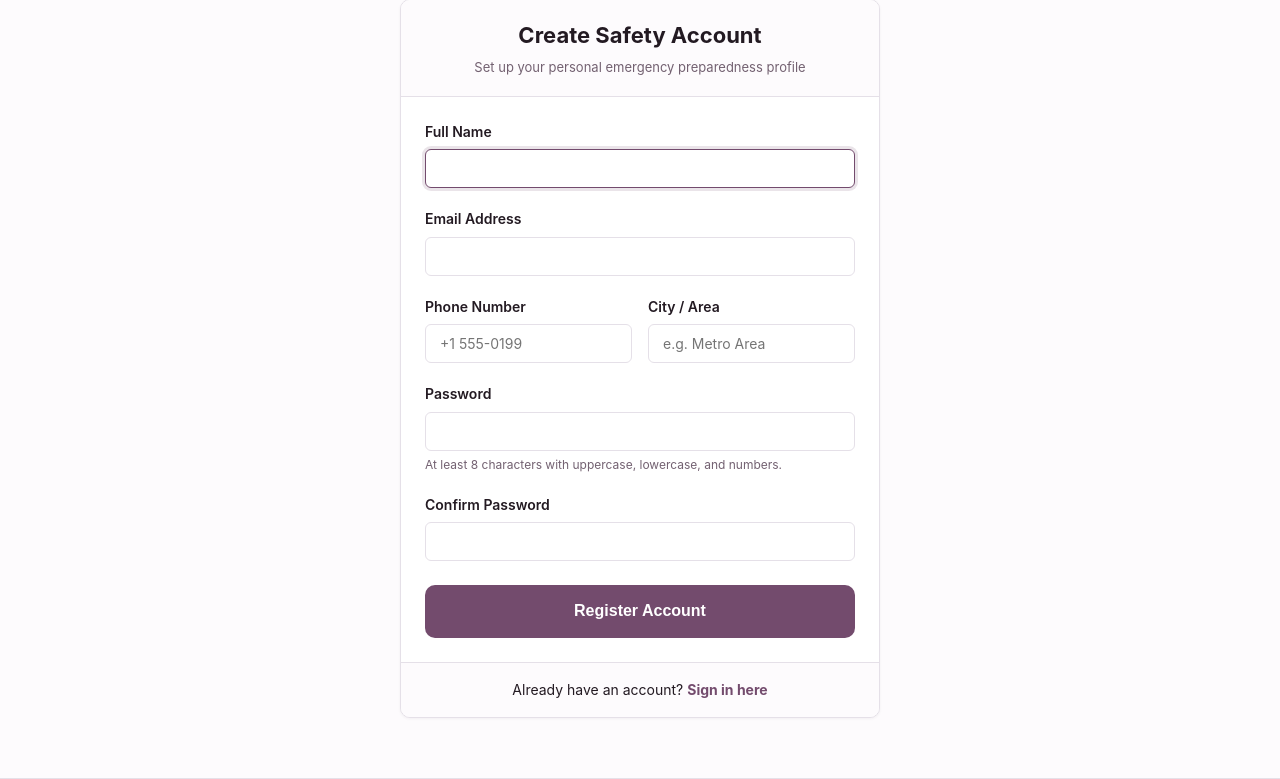
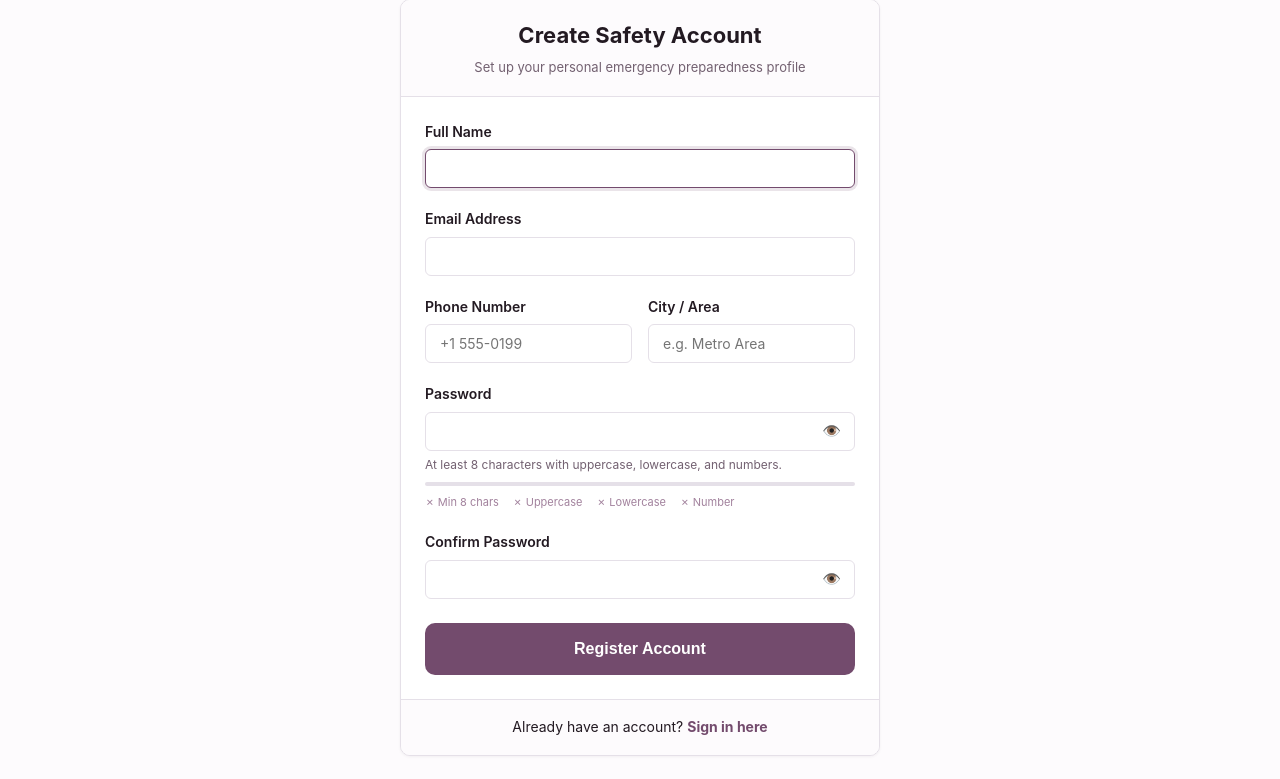
Before and after one commit to sheema3733/women_safety_platform, a Flask app: page /register in a window 1280 px wide. Shown: the part 116-895 px from the top of the page. Run offline with Flask 3, Linux system fonts and the light colour scheme.

Commit message:
feat(frontend): enhance auth forms with password toggles, live strength meter, and accessibility

```diff
--- a/app/static/css/components.css
+++ b/app/static/css/components.css
@@ -192,6 +192,106 @@
   outline: none;
   border-color: var(--color-primary);
   box-shadow: 0 0 0 3px rgba(115, 75, 109, 0.15);
+}
+
+.form-control.is-invalid {
+  border-color: var(--color-muted-coral);
+  background-color: #fff9f8;
+}
+
+.form-control.is-valid {
+  border-color: var(--color-forest-mint);
+}
+
+.password-input-wrapper {
+  position: relative;
+  display: flex;
+  align-items: center;
+}
+
+.password-input-wrapper .form-control {
+  padding-right: 44px;
+}
+
+.btn-toggle-password {
+  position: absolute;
+  right: 6px;
+  background: transparent;
+  border: none;
+  cursor: pointer;
+  padding: 6px 8px;
+  font-size: 15px;
+  color: var(--color-secondary-text);
+  border-radius: var(--radius-sm);
+  display: flex;
+  align-items: center;
+  justify-content: center;
+  transition: var(--transition);
+}
+
+.btn-toggle-password:hover {
+  color: var(--color-primary);
+  background-color: var(--color-primary-light);
+}
+
+/* Password Strength Meter & Live Checklist */
+.password-strength-meter {
+  margin-top: 8px;
+}
+
+.strength-bar {
+  height: 4px;
+  width: 100%;
+  background-color: var(--color-border);
+  border-radius: var(--radius-full);
+  overflow: hidden;
+  margin-bottom: 8px;
+}
+
+.strength-fill {
+  height: 100%;
+  width: 0%;
+  transition: width 0.25s ease, background-color 0.25s ease;
+}
+
+.strength-fill.weak {
+  width: 25%;
+  background-color: var(--color-muted-coral);
+}
+
+.strength-fill.fair {
+  width: 50%;
+  background-color: #e5983b;
+}
+
+.strength-fill.good {
+  width: 75%;
+  background-color: #5b9b7d;
+}
+
+.strength-fill.strong {
+  width: 100%;
+  background-color: var(--color-forest-mint);
+}
+
+.strength-checklist {
+  display: flex;
+  flex-wrap: wrap;
+  gap: 6px 14px;
+  font-size: 11px;
+  color: var(--color-muted);
+}
+
+.strength-checklist .rule-item {
+  display: inline-flex;
+  align-items: center;
+  gap: 3px;
+  transition: color 0.2s ease;
+}
+
+.strength-checklist .rule-item.valid {
+  color: var(--color-forest-mint);
+  font-weight: 600;
 }
 
 .form-error {
--- a/app/static/js/app.js
+++ b/app/static/js/app.js
@@ -20,6 +20,97 @@ document.addEventListener("DOMContentLoaded", () => {
     }, 6000);
   });
 
+  // Show/Hide Password Toggle
+  document.querySelectorAll(".btn-toggle-password").forEach(btn => {
+    btn.addEventListener("click", () => {
+      const targetId = btn.getAttribute("data-toggle-target");
+      const input = document.getElementById(targetId);
+      if (input) {
+        if (input.type === "password") {
+          input.type = "text";
+          btn.textContent = "🙈";
+          btn.setAttribute("aria-label", "Hide password");
+        } else {
+          input.type = "password";
+          btn.textContent = "👁️";
+          btn.setAttribute("aria-label", "Show password");
+        }
+      }
+    });
+  });
+
+  // Registration Live Password Policy & Strength Meter
+  const regPassword = document.getElementById("password");
+  const regConfirm = document.getElementById("confirm_password");
+  const strengthFill = document.getElementById("strength-fill");
+  const ruleLength = document.getElementById("rule-length");
+  const ruleUpper = document.getElementById("rule-upper");
+  const ruleLower = document.getElementById("rule-lower");
+  const ruleNumber = document.getElementById("rule-number");
+  const matchStatus = document.getElementById("confirm-match-status");
+
+  if (regPassword && strengthFill) {
+    const updateStrength = () => {
+      const val = regPassword.value || "";
+      const hasLength = val.length >= 8;
+      const hasUpper = /[A-Z]/.test(val);
+      const hasLower = /[a-z]/.test(val);
+      const hasNum = /[0-9]/.test(val);
+
+      if (ruleLength) {
+        ruleLength.textContent = hasLength ? "✓ Min 8 chars" : "✗ Min 8 chars";
+        ruleLength.classList.toggle("valid", hasLength);
+      }
+      if (ruleUpper) {
+        ruleUpper.textContent = hasUpper ? "✓ Uppercase" : "✗ Uppercase";
+        ruleUpper.classList.toggle("valid", hasUpper);
+      }
+      if (ruleLower) {
+        ruleLower.textContent = hasLower ? "✓ Lowercase" : "✗ Lowercase";
+        ruleLower.classList.toggle("valid", hasLower);
+      }
+      if (ruleNumber) {
+        ruleNumber.textContent = hasNum ? "✓ Number" : "✗ Number";
+        ruleNumber.classList.toggle("valid", hasNum);
+      }
+
+      const score = [hasLength, hasUpper, hasLower, hasNum].filter(Boolean).length;
+      strengthFill.className = "strength-fill";
+      if (score === 1) strengthFill.classList.add("weak");
+      else if (score === 2) strengthFill.classList.add("fair");
+      else if (score === 3) strengthFill.classList.add("good");
+      else if (score === 4) strengthFill.classList.add("strong");
+    };
+
+    regPassword.addEventListener("input", updateStrength);
+    // Initialize if prefilled
+    if (regPassword.value) updateStrength();
+  }
+
+  if (regConfirm && regPassword && matchStatus) {
+    const checkMatch = () => {
+      if (!regConfirm.value) {
+        matchStatus.style.display = "none";
+        regConfirm.classList.remove("is-valid", "is-invalid");
+        return;
+      }
+      matchStatus.style.display = "block";
+      if (regPassword.value === regConfirm.value) {
+        matchStatus.textContent = "✓ Passwords match";
+        matchStatus.style.color = "var(--color-forest-mint)";
+        regConfirm.classList.add("is-valid");
+        regConfirm.classList.remove("is-invalid");
+      } else {
+        matchStatus.textContent = "✗ Passwords do not match";
+        matchStatus.style.color = "var(--color-muted-coral)";
+        regConfirm.classList.add("is-invalid");
+        regConfirm.classList.remove("is-valid");
+      }
+    };
+    regConfirm.addEventListener("input", checkMatch);
+    regPassword.addEventListener("input", checkMatch);
+  }
+
   // Modal Open/Close Event Handlers
   document.querySelectorAll("[data-modal-target]").forEach(btn => {
     btn.addEventListener("click", (e) => {
@@ -41,6 +132,15 @@ document.addEventListener("DOMContentLoaded", () => {
     backdrop.addEventListener("click", (e) => {
       if (e.target === backdrop) backdrop.classList.remove("open");
     });
+  });
+
+  // Close modal with Escape key
+  document.addEventListener("keydown", (e) => {
+    if (e.key === "Escape") {
+      document.querySelectorAll(".modal-backdrop.open").forEach(modal => {
+        modal.classList.remove("open");
+      });
+    }
   });
 });
 
--- a/app/templates/auth/register.html
+++ b/app/templates/auth/register.html
@@ -22,51 +22,67 @@
 
         <div class="form-group">
           <label class="form-label" for="full_name">Full Name</label>
-          <input type="text" id="full_name" name="full_name" class="form-control" value="{{ form_data.full_name or '' }}" required autofocus>
+          <input type="text" id="full_name" name="full_name" class="form-control {% if errors.full_name %}is-invalid{% endif %}" value="{{ form_data.full_name or '' }}" required autofocus {% if errors.full_name %}aria-describedby="full_name-error" aria-invalid="true"{% endif %}>
           {% if errors.full_name %}
-            <span class="form-error">{{ errors.full_name }}</span>
+            <span class="form-error" id="full_name-error">{{ errors.full_name }}</span>
           {% endif %}
         </div>
 
         <div class="form-group">
           <label class="form-label" for="email">Email Address</label>
-          <input type="email" id="email" name="email" class="form-control" value="{{ form_data.email or '' }}" required autocomplete="email">
+          <input type="email" id="email" name="email" class="form-control {% if errors.email %}is-invalid{% endif %}" value="{{ form_data.email or '' }}" required autocomplete="email" {% if errors.email %}aria-describedby="email-error" aria-invalid="true"{% endif %}>
           {% if errors.email %}
-            <span class="form-error">{{ errors.email }}</span>
+            <span class="form-error" id="email-error">{{ errors.email }}</span>
           {% endif %}
         </div>
 
         <div style="display: grid; grid-template-columns: 1fr 1fr; gap: 16px;">
           <div class="form-group">
             <label class="form-label" for="phone">Phone Number</label>
-            <input type="tel" id="phone" name="phone" class="form-control" value="{{ form_data.phone or '' }}" placeholder="+1 555-0199">
+            <input type="tel" id="phone" name="phone" class="form-control {% if errors.phone %}is-invalid{% endif %}" value="{{ form_data.phone or '' }}" placeholder="+1 555-0199" {% if errors.phone %}aria-describedby="phone-error" aria-invalid="true"{% endif %}>
             {% if errors.phone %}
-              <span class="form-error">{{ errors.phone }}</span>
+              <span class="form-error" id="phone-error">{{ errors.phone }}</span>
             {% endif %}
           </div>
           <div class="form-group">
             <label class="form-label" for="city">City / Area</label>
-            <input type="text" id="city" name="city" class="form-control" value="{{ form_data.city or '' }}" placeholder="e.g. Metro Area">
+            <input type="text" id="city" name="city" class="form-control {% if errors.city %}is-invalid{% endif %}" value="{{ form_data.city or '' }}" placeholder="e.g. Metro Area" {% if errors.city %}aria-describedby="city-error" aria-invalid="true"{% endif %}>
             {% if errors.city %}
-              <span class="form-error">{{ errors.city }}</span>
+              <span class="form-error" id="city-error">{{ errors.city }}</span>
             {% endif %}
           </div>
         </div>
 
         <div class="form-group">
           <label class="form-label" for="password">Password</label>
-          <input type="password" id="password" name="password" class="form-control" required autocomplete="new-password">
-          <span class="form-hint">At least 8 characters with uppercase, lowercase, and numbers.</span>
+          <div class="password-input-wrapper">
+            <input type="password" id="password" name="password" class="form-control {% if errors.password %}is-invalid{% endif %}" required autocomplete="new-password" aria-describedby="password-hint {% if errors.password %}password-error{% endif %}" {% if errors.password %}aria-invalid="true"{% endif %}>
+            <button type="button" class="btn-toggle-password" aria-label="Show password" data-toggle-target="password" title="Show or hide password">👁️</button>
+          </div>
+          <span class="form-hint" id="password-hint">At least 8 characters with uppercase, lowercase, and numbers.</span>
+          <div class="password-strength-meter" id="password-strength-container" aria-live="polite">
+            <div class="strength-bar"><div class="strength-fill" id="strength-fill"></div></div>
+            <div class="strength-checklist" id="strength-checklist">
+              <span class="rule-item" id="rule-length">✗ Min 8 chars</span>
+              <span class="rule-item" id="rule-upper">✗ Uppercase</span>
+              <span class="rule-item" id="rule-lower">✗ Lowercase</span>
+              <span class="rule-item" id="rule-number">✗ Number</span>
+            </div>
+          </div>
           {% if errors.password %}
-            <span class="form-error">{{ errors.password }}</span>
+            <span class="form-error" id="password-error">{{ errors.password }}</span>
           {% endif %}
         </div>
 
         <div class="form-group">
           <label class="form-label" for="confirm_password">Confirm Password</label>
-          <input type="password" id="confirm_password" name="confirm_password" class="form-control" required autocomplete="new-password">
+          <div class="password-input-wrapper">
+            <input type="password" id="confirm_password" name="confirm_password" class="form-control {% if errors.confirm_password %}is-invalid{% endif %}" required autocomplete="new-password" aria-describedby="confirm-match-status {% if errors.confirm_password %}confirm_password-error{% endif %}" {% if errors.confirm_password %}aria-invalid="true"{% endif %}>
+            <button type="button" class="btn-toggle-password" aria-label="Show confirm password" data-toggle-target="confirm_password" title="Show or hide password">👁️</button>
+          </div>
+          <span class="form-hint" id="confirm-match-status" style="display: none; font-weight: 600;"></span>
           {% if errors.confirm_password %}
-            <span class="form-error">{{ errors.confirm_password }}</span>
+            <span class="form-error" id="confirm_password-error">{{ errors.confirm_password }}</span>
           {% endif %}
         </div>
 
```
Also changed, not shown: app/templates/auth/login.html (+7 -4 lines).
